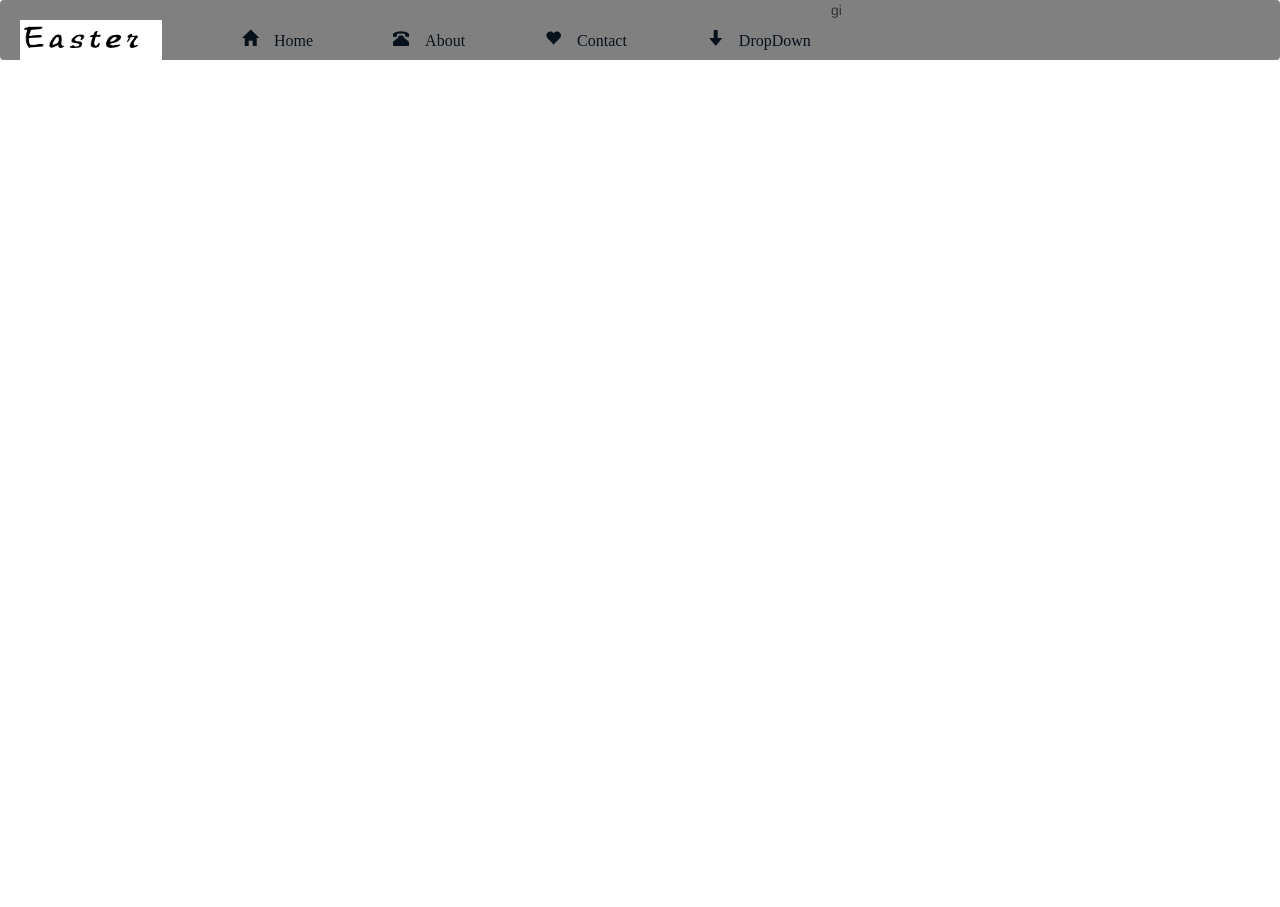
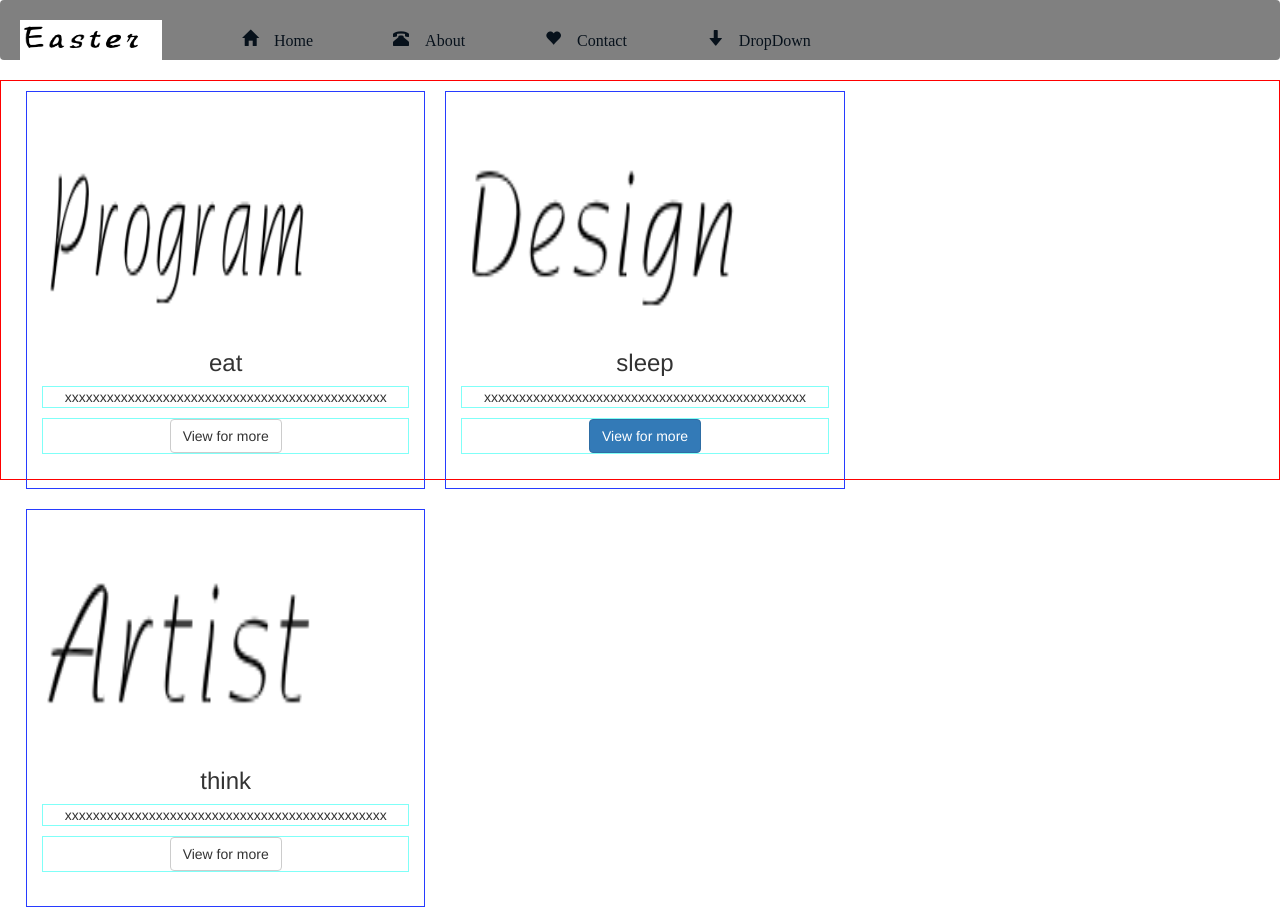
Before and after one commit to EasterFan/SmallWeb, a plain HTML site: page index.html in a window 1280 px wide. Before the commit the page ends 800 px from the top, so only its background shows below. Drawn offline with Linux system fonts and the light colour scheme.

Commit message:
step2 内容

```diff
--- a/bootstrap-3.3.7-dist/css/index.css
+++ b/bootstrap-3.3.7-dist/css/index.css
@@ -31,3 +31,43 @@
     color: #F01414;
     cursor: pointer;
 }
+
+/* 内容 */
+
+.content {
+    width:100%;
+    height: 400px;
+
+    float: left;
+    border:1px solid #f00;
+
+}
+
+.row {
+    float: left;
+    width: 32%;
+    height: 100%;
+    border:1px solid #273bff;
+    margin: 10px;
+}
+
+.row img {
+    width:100%;
+    height:60%;
+}
+
+.row .caption h3 {
+
+    text-align:center;
+    margin-left: auto;
+    margin-right: auto;
+
+}
+
+.row .caption p {
+
+    text-align:center;
+    margin-left: auto;
+    margin-right: auto;
+    border:1px solid #80fff8;
+}
--- a/index.html
+++ b/index.html
@@ -52,7 +52,7 @@
                                 <span class="glyphicon glyphicon-arrow-down"> DropDown</span>
                             </li>
                         </a>
-                    </li>gi
+                    </li>
 
                 </ul>
 
@@ -60,8 +60,44 @@
         </div> <!--container-fluid-->
     </nav>
 
+    <!-- 内容 -->
+    <div class="container-fluid content">
+
+        <div class="col-sm-6 col-md-4 row">
+                <img src="images/program.png" alt="...">
+                <div class="caption">
+                    <h3>eat</h3>
+                    <p>xxxxxxxxxxxxxxxxxxxxxxxxxxxxxxxxxxxxxxxxxxxxxx</p>
+                    <p> <a href="#" class="btn btn-default" role="button">View for more</a></p>
+                </div>
+        </div>
 
 
+
+
+
+        <div class="col-sm-6 col-md-4 row">
+                <img src="images/Design.png" alt="...">
+                <div class="caption">
+                    <h3>sleep</h3>
+                    <p>xxxxxxxxxxxxxxxxxxxxxxxxxxxxxxxxxxxxxxxxxxxxxx</p>
+                    <p><a href="#" class="btn btn-primary" role="button">View for more</a>
+                </div>
+        </div>
+
+
+
+
+        <div class="col-sm-6 col-md-4 row">
+                <img src="images/artist.png" alt="...">
+                <div class="caption">
+                    <h3>think</h3>
+                    <p>xxxxxxxxxxxxxxxxxxxxxxxxxxxxxxxxxxxxxxxxxxxxxx</p>
+                    <p> <a href="#" class="btn btn-default" role="button">View for more</a></p>
+                </div>
+
+        </div>
+    </div>
 
 
 
```
Also changed, not shown: images/Design.png (added), images/artist.png (added), images/program.png (added).
